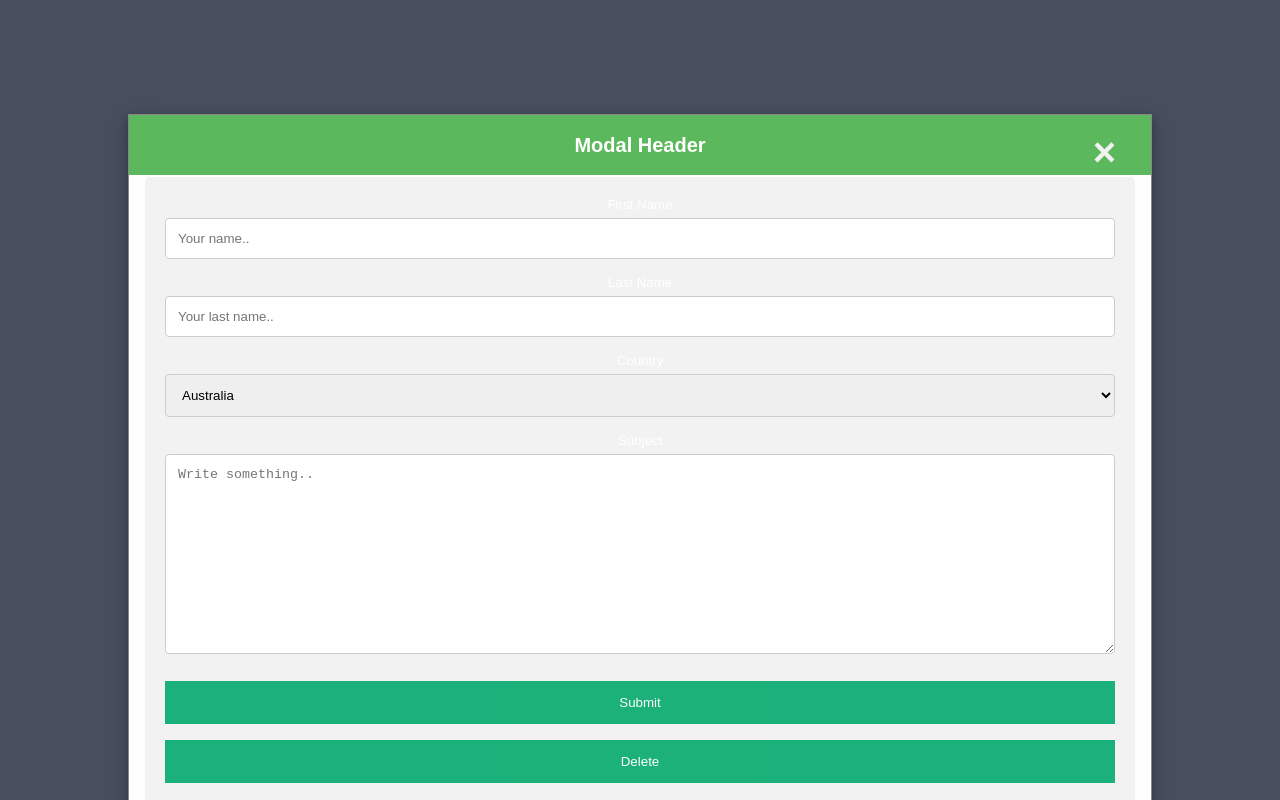
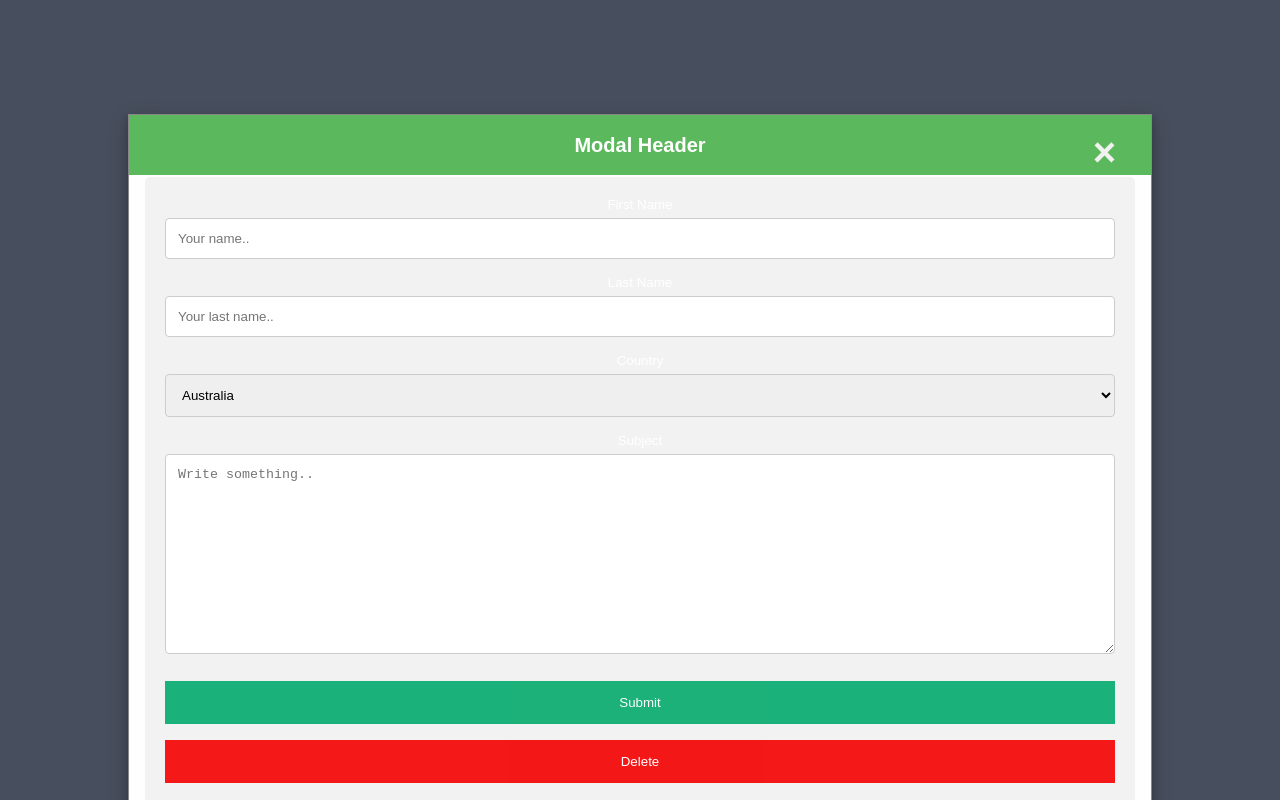
Before and after one commit to fancn21th/1-008-Advanced-Vue, a Vue app: page / in a window 1280 px wide. Both pictures are taken after a click on the button "Open Modal". Built offline with nearby package versions, Linux system fonts and the light colour scheme.

Commit message:
delet btn style

```diff
--- a/src/components/ContactForm.vue
+++ b/src/components/ContactForm.vue
@@ -33,7 +33,9 @@
       ></textarea>
 
       <button>Submit</button>
-      <button @click="$emit('open:confirm-delete-modal')">Delete</button>
+      <button @click="$emit('open:confirm-delete-modal')" class="deleteBtn">
+        Delete
+      </button>
     </form>
   </div>
 </template>
@@ -59,6 +61,10 @@ textarea {
   resize: vertical; /* Allow the user to vertically resize the textarea (not horizontally) */
 }
 
+.deleteBtn {
+  background: #f50000;
+}
+
 /* Style the submit button with a specific background color etc */
 input[type='submit'] {
   background-color: #04aa6d;
```
